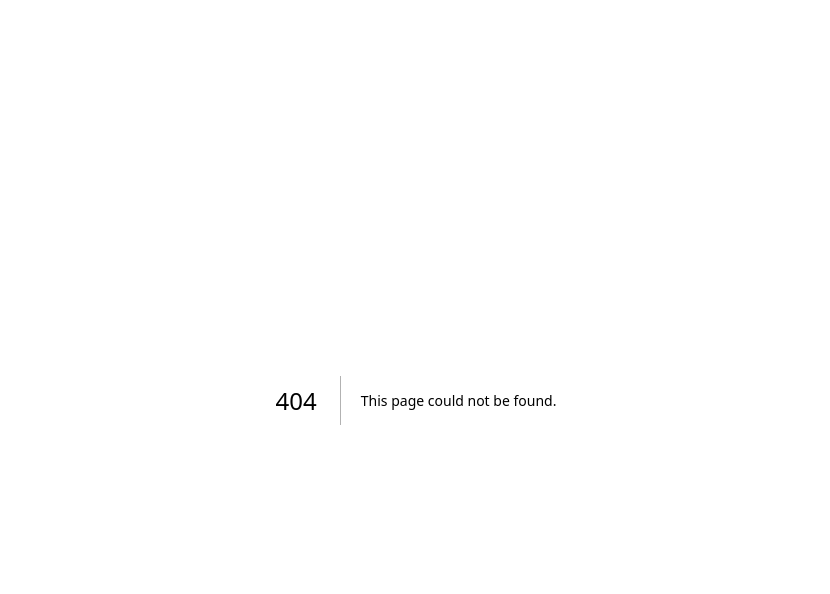
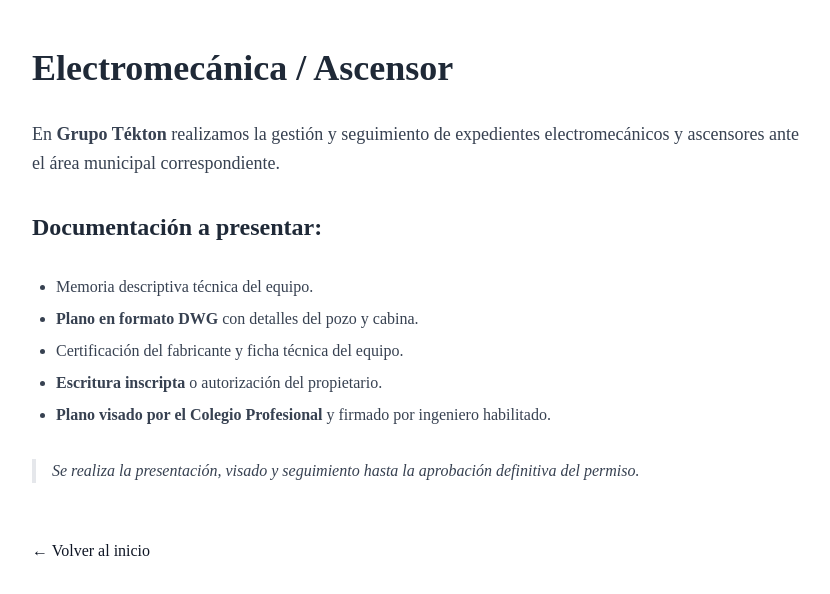
Before and after one commit to gestiones-art/grupo-tekton-landing, a Next.js app: page /tramites/electromecanica-ascensor in a window 1280 px wide. Before the commit this address had no page. Shown: the top 594 px of the page, without its empty margins (224-1054 px from the left). Built offline with nearby package versions, Linux system fonts and the light colour scheme.

Commit message:
Create page.js

```diff
--- /dev/null
+++ b/app/tramites/electromecanica-ascensor/page.js
@@ -0,0 +1,55 @@
+import Link from "next/link";
+
+export const metadata = {
+  title: "Electromecánica / Ascensor — Grupo Tékton",
+  description:
+    "Documentación para la presentación de expedientes electromecánicos o ascensores ante el municipio.",
+};
+
+export default function Page() {
+  return (
+    <main className="min-h-screen bg-white text-gray-900 px-6 md:px-8 py-12">
+      <div className="mx-auto max-w-3xl space-y-8">
+        <h1 className="text-3xl md:text-4xl font-bold text-gray-800 mb-4">
+          Electromecánica / Ascensor
+        </h1>
+
+        <p className="text-lg text-gray-700 leading-relaxed">
+          En <strong>Grupo Tékton</strong> realizamos la gestión y seguimiento
+          de expedientes electromecánicos y ascensores ante el área municipal
+          correspondiente.
+        </p>
+
+        <h2 className="text-2xl font-semibold text-gray-800 mb-3">
+          Documentación a presentar:
+        </h2>
+        <ul className="list-disc pl-6 space-y-2 text-gray-700">
+          <li>Memoria descriptiva técnica del equipo.</li>
+          <li>
+            <strong>Plano en formato DWG</strong> con detalles del pozo y
+            cabina.
+          </li>
+          <li>Certificación del fabricante y ficha técnica del equipo.</li>
+          <li>
+            <strong>Escritura inscripta</strong> o autorización del propietario.
+          </li>
+          <li>
+            <strong>Plano visado por el Colegio Profesional</strong> y firmado
+            por ingeniero habilitado.
+          </li>
+        </ul>
+
+        <p className="border-l-4 border-gray-200 pl-4 italic text-gray-700">
+          Se realiza la presentación, visado y seguimiento hasta la aprobación
+          definitiva del permiso.
+        </p>
+
+        <div className="pt-6">
+          <Link href="/" className="text-[#0e1524] font-medium hover:underline">
+            ← Volver al inicio
+          </Link>
+        </div>
+      </div>
+    </main>
+  );
+}
```
